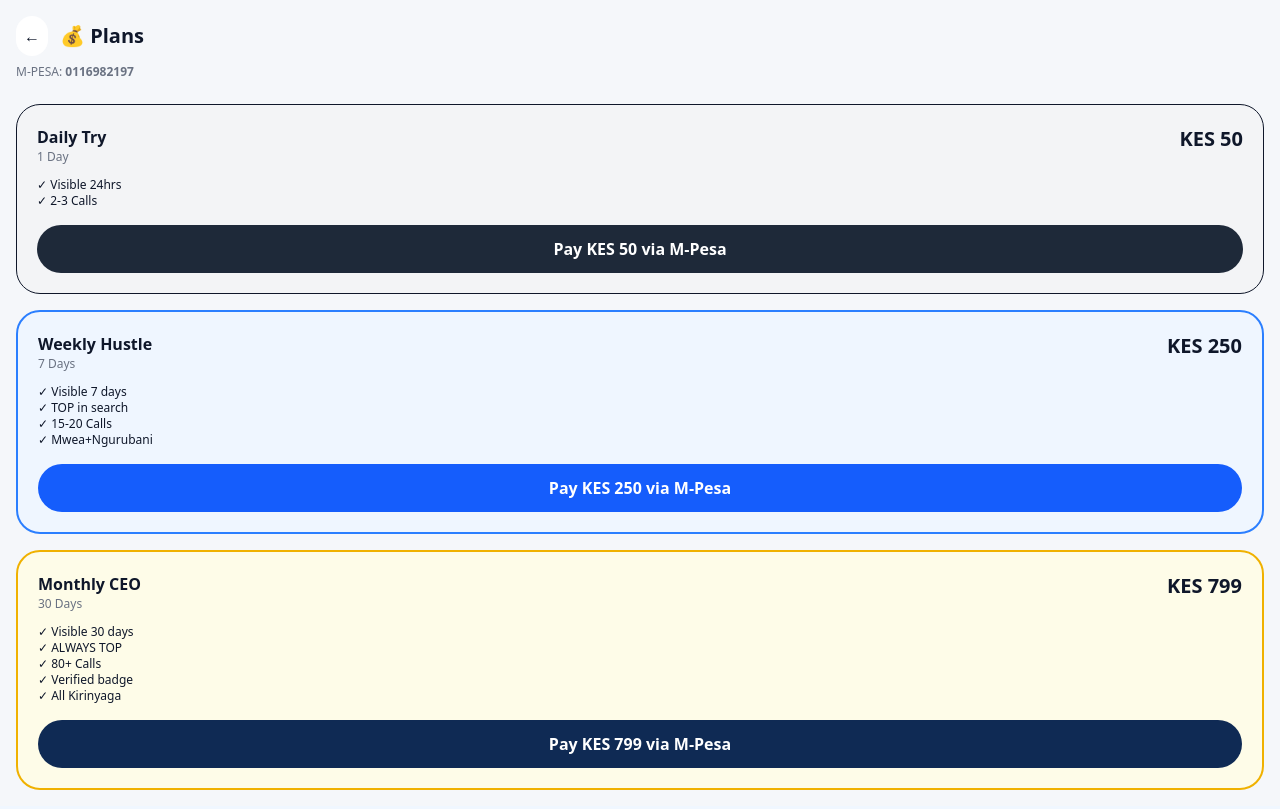
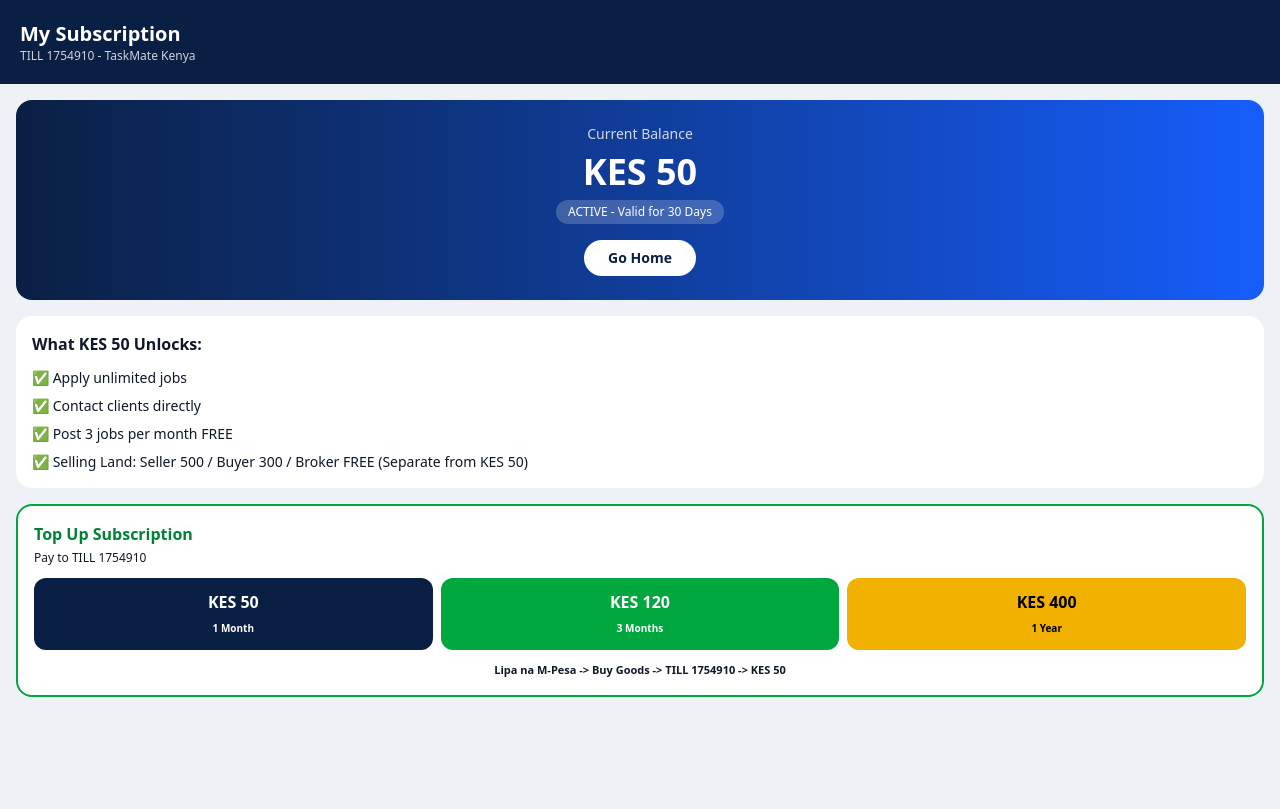
Before and after one commit to njoguemmanuel04-lgtm/taskmate, a Next.js app: page /subscription in a window 1280 px wide. Built offline with nearby package versions, Linux system fonts and the light colour scheme.

Commit message:
Update page.tsx

```diff
--- a/app/subscription/page.tsx
+++ b/app/subscription/page.tsx
@@ -1,35 +1,44 @@
-"use client"
-import { useState } from "react"
-import { useRouter } from "next/navigation"
-export default function Subscription(){
-const router=useRouter()
-const [loading,setLoading]=useState("")
-const mpesaNumber="0116982197"
-const plans=[
-{id:"daily",name:"Daily Try",price:50,days:"1 Day",color:"bg-gray-100 border",btn:"bg-gray-800",features:["Visible 24hrs","2-3 Calls"]},
-{id:"weekly",name:"Weekly Hustle",price:250,days:"7 Days",color:"bg-blue-50 border-2 border-blue-500",btn:"bg-blue-600",features:["Visible 7 days","TOP in search","15-20 Calls","Mwea+Ngurubani"],pop:true},
-{id:"monthly",name:"Monthly CEO",price:799,days:"30 Days",color:"bg-yellow-50 border-2 border-yellow-500",btn:"bg-[#0f2a54]",features:["Visible 30 days","ALWAYS TOP","80+ Calls","Verified badge","All Kirinyaga"],best:true},
-]
-const pay=(plan:any)=>{
-setLoading(plan.id)
-setTimeout(()=>{
-alert(`Lipa KES ${plan.price} to ${mpesaNumber}\nPlan: ${plan.name}\nAfter paying send screenshot to WhatsApp ${mpesaNumber}`)
-setLoading("")
-},600)
+"use client";
+import { useState } from "react";
+
+export default function Subscription() {
+  const TILL = "1754910";
+  return (
+    <div className="min-h-screen bg-[#eef2f7] pb-24">
+      <div className="bg-[#0a1f44] text-white p-5">
+        <h1 className="font-black text-xl">My Subscription</h1>
+        <p className="text-xs opacity-80">TILL {TILL} - TaskMate Kenya</p>
+      </div>
+
+      <div className="p-4 space-y-4">
+        <div className="bg-gradient-to-r from-[#0a1f44] to-blue-600 text-white p-6 rounded-2xl text-center">
+          <div className="text-sm opacity-80">Current Balance</div>
+          <div className="text-4xl font-black mt-2">KES 50</div>
+          <div className="text-xs mt-2 bg-white/20 inline-block px-3 py-1 rounded-full">ACTIVE - Valid for 30 Days</div>
+          <button onClick={()=>window.location.href='/'} className="bg-white text-[#0a1f44] px-6 py-2 rounded-full font-black text-sm mt-4 block mx-auto">Go Home</button>
+        </div>
+
+        <div className="bg-white rounded-2xl p-4">
+          <h3 className="font-black">What KES 50 Unlocks:</h3>
+          <div className="mt-3 space-y-2 text-sm">
+            <div>✅ Apply unlimited jobs</div>
+            <div>✅ Contact clients directly</div>
+            <div>✅ Post 3 jobs per month FREE</div>
+            <div>✅ Selling Land: Seller 500 / Buyer 300 / Broker FREE (Separate from KES 50)</div>
+          </div>
+        </div>
+
+        <div className="bg-white rounded-2xl p-4 border-2 border-green-600">
+          <h3 className="font-black text-green-700">Top Up Subscription</h3>
+          <p className="text-xs mt-1">Pay to TILL {TILL}</p>
+          <div className="grid grid-cols-3 gap-2 mt-3">
+            <button className="bg-[#0a1f44] text-white p-3 rounded-xl font-bold">KES 50<br/><span className="text-[10px]">1 Month</span></button>
+            <button className="bg-green-600 text-white p-3 rounded-xl font-bold">KES 120<br/><span className="text-[10px]">3 Months</span></button>
+            <button className="bg-yellow-500 text-black p-3 rounded-xl font-bold">KES 400<br/><span className="text-[10px]">1 Year</span></button>
+          </div>
+          <div className="text-center text-[11px] mt-3 font-bold">Lipa na M-Pesa -&gt; Buy Goods -&gt; TILL {TILL} -&gt; KES 50</div>
+        </div>
+      </div>
+    </div>
+  );
 }
-return(
-<div className="min-h-screen bg-[#f5f7fa] p-4">
-<div className="flex gap-3 items-center"><button onClick={()=>router.back()} className="bg-white p-2 rounded-full">←</button><h1 className="font-black text-xl">💰 Plans</h1></div>
-<p className="text-xs text-gray-500 mt-2">M-PESA: <b>{mpesaNumber}</b></p>
-<div className="space-y-4 mt-6">
-{plans.map((p:any)=>(
-<div key={p.id} className={`${p.color} rounded-3xl p-5`}>
-<div className="flex justify-between"><div><h3 className="font-black">{p.name}</h3><p className="text-xs text-gray-500">{p.days}</p></div><div className="text-right"><p className="font-black text-xl">KES {p.price}</p></div></div>
-<div className="mt-3">{p.features.map((f:string,i:number)=><p key={i} className="text-xs">✓ {f}</p>)}</div>
-<button onClick={()=>pay(p)} className={`w-full mt-4 ${p.btn} text-white p-3 rounded-full font-bold`}>{loading===p.id?"...":`Pay KES ${p.price} via M-Pesa`}</button>
-</div>
-))}
-</div>
-</div>
-)
-}
```
